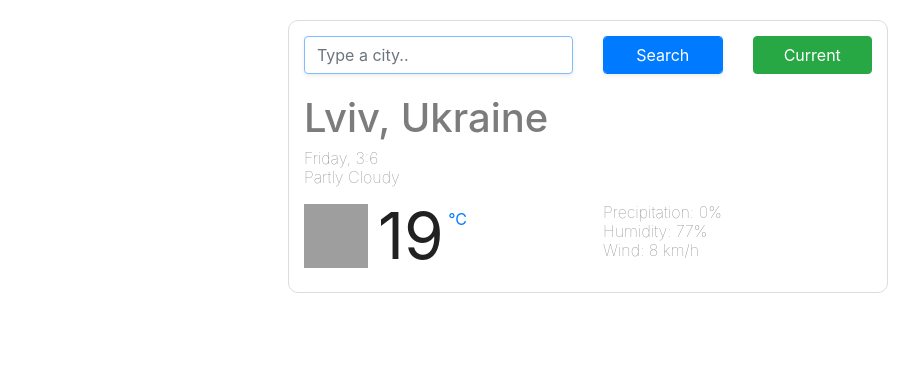
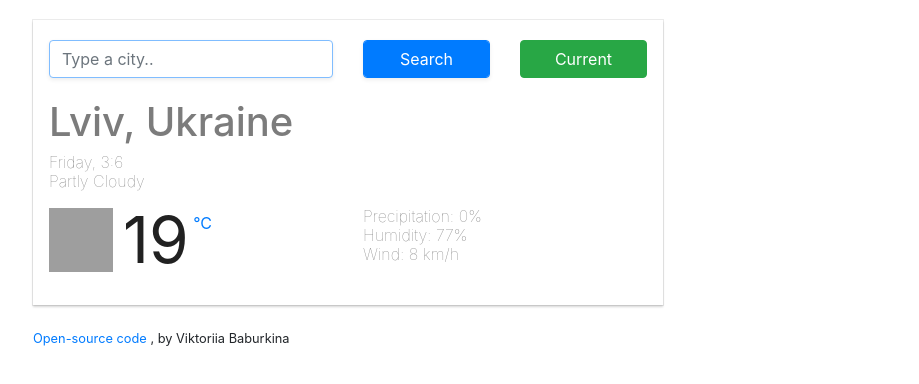
Before and after one commit to ToriCodesVB/Weather-App, a plain HTML site: page index.html in a window 1280 px wide. Shown: the whole page, without its empty margins (52-971 px from the left). Drawn offline with nearby package versions, Linux system fonts and the light colour scheme; grey boxes are pictures that could not be loaded.

Commit message:
Added open-source code link

```diff
--- a/index.html
+++ b/index.html
@@ -83,8 +83,14 @@
             </ul>
           </div>
         </div>
+
       </div>
+      <small>
+        <a href="https://github.com/ToriCodesVB/Weather-App">Open-source code</a>
+        , by Viktoriia Baburkina
+      </small>
     </div>
+
     <script src="script.js"></script>
   </body>
 </html>
--- a/styles.css
+++ b/styles.css
@@ -25,13 +25,11 @@ li {
 }
 
 .weather-app {
-    border: 1px solid #dadde1;
-    padding: 15px;
-    margin: 20px auto;
-    border-radius: 10px;
-    max-width: 600px;
+box-shadow: 0 2px 2px 0 rgb(0 0 0 / 16%), 0 0 0 1px rgb(0 0 0 / 8%);
+    margin: 20px 0;
+    max-width: 630px;
+    padding: 20px 16px 24px 16px;
 }
-
 .weather-icon {
     height: 64px;
     width: 64px;
@@ -53,3 +51,8 @@ li {
 .search-form {
     margin-bottom: 20px;
 }
+small {
+    font-size: 80%;
+    font-weight: 400;
+
+}
```
